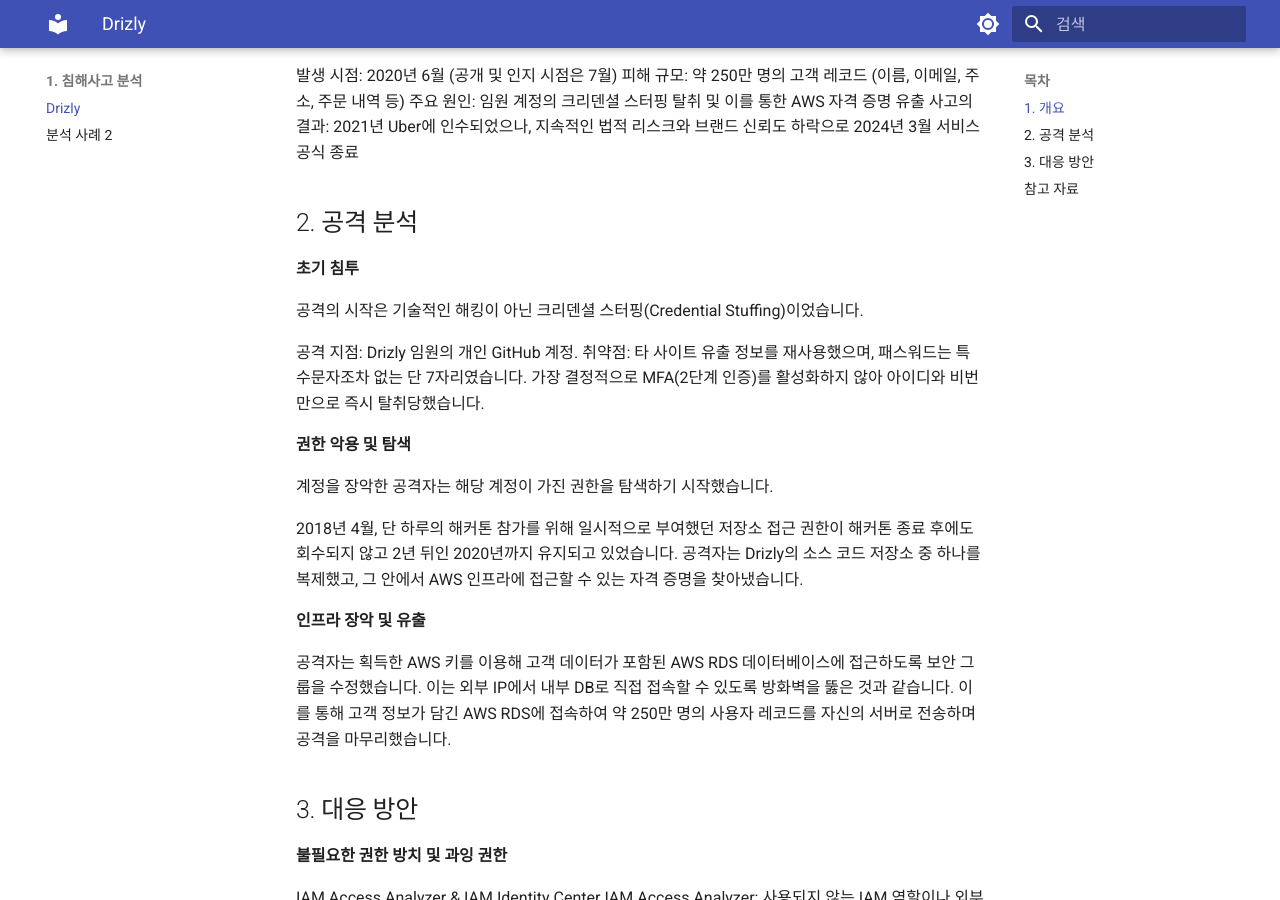
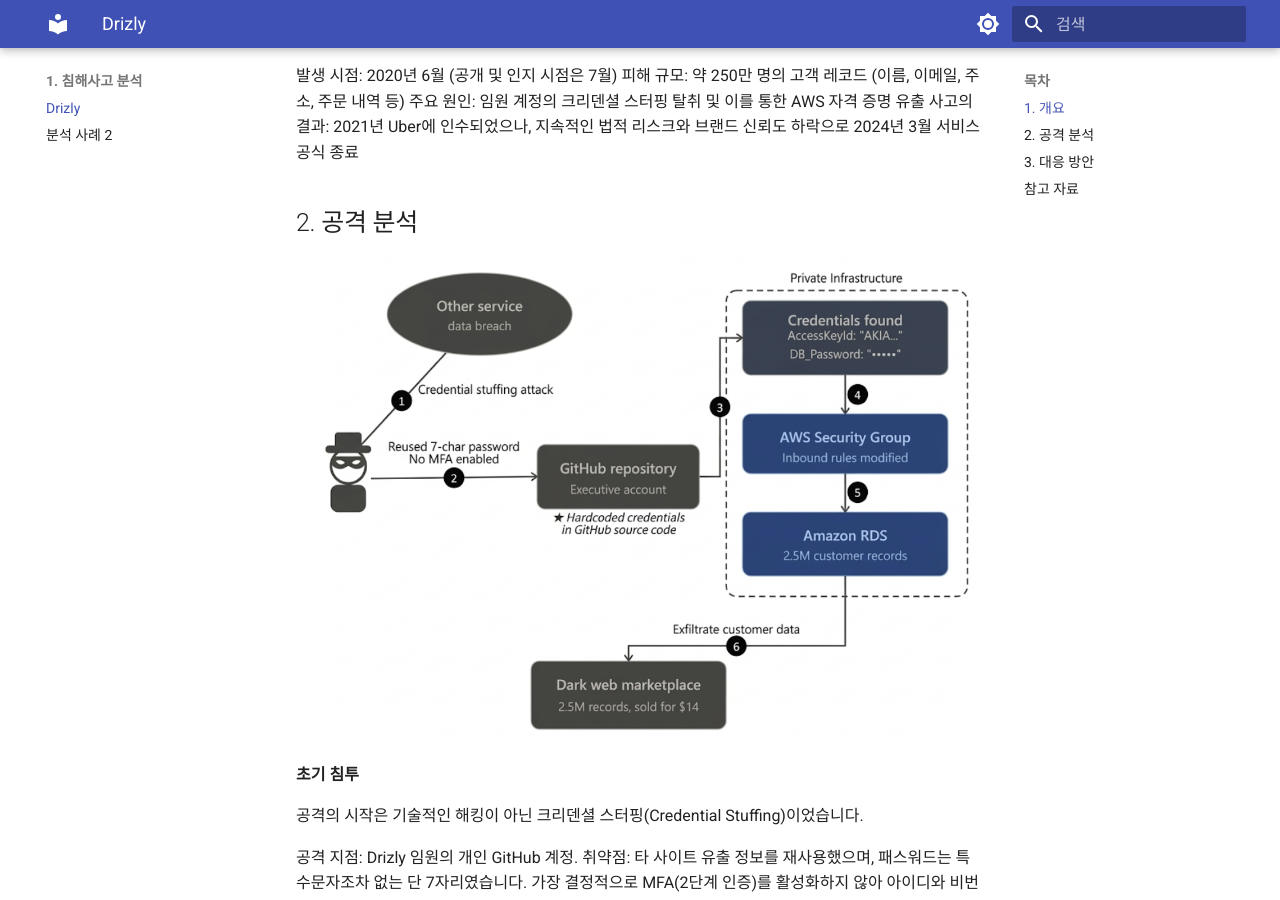
Before and after one commit to UniteLiveDisperseDie/secure-cloud-architecture-docs, an MkDocs documentation site: the page built from docs/01-incident/case-01-drizly.md, in a window 1280 px wide and 900 px high, scrolled down 334 px. Built offline with MkDocs 1.6.1 and Material for MkDocs 9.7.7, drawn with Linux system fonts in a browser that asks for light colours.

Commit message:
feat: 공격 프로세스 이미지 추가

```diff
--- a/docs/01-incident/case-01-drizly.md
+++ b/docs/01-incident/case-01-drizly.md
@@ -9,6 +9,9 @@
 사고의 결과: 2021년 Uber에 인수되었으나, 지속적인 법적 리스크와 브랜드 신뢰도 하락으로 2024년 3월 서비스 공식 종료
 
 ## 2. 공격 분석
+
+![Drizly 공격 프로세스](../images/incident/case-01-drizly/process.png)
+
 **초기 침투**
 
 공격의 시작은 기술적인 해킹이 아닌 크리덴셜 스터핑(Credential Stuffing)이었습니다.
```
Also changed, not shown: docs/images/incident/case-01-drizly/process.png (added).
